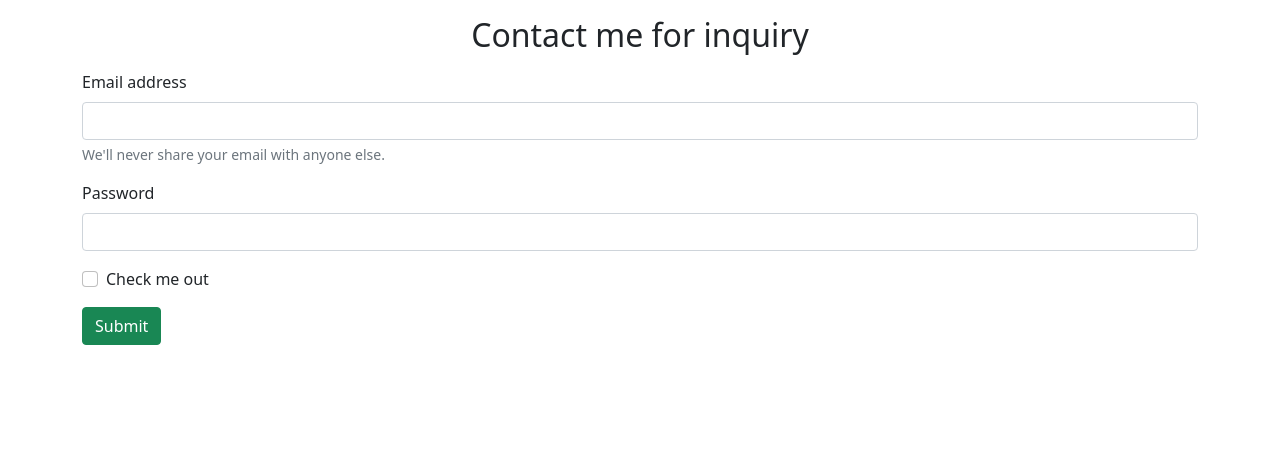
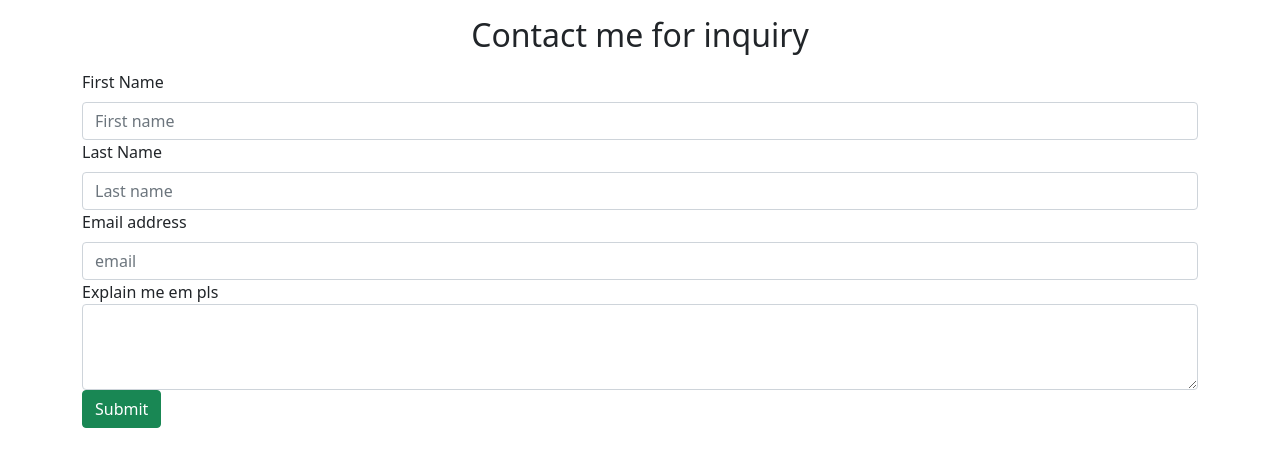
Before and after one commit to questroo/Learning-Django, a Django app: page /contact in a window 1280 px wide. Shown: the part 56-523 px from the top of the page. Run offline with Django 3.2, Linux system fonts and the light colour scheme.

Commit message:
Second commit

```diff
--- a/home/admin.py
+++ b/home/admin.py
@@ -1,3 +1,5 @@
 from django.contrib import admin
+from home.models import Contact
 
 # Register your models here.
+admin.site.register(Contact)
--- a/home/urls.py
+++ b/home/urls.py
@@ -1,6 +1,12 @@
 from django.contrib import admin
 from django.urls import path, include
 from home import views
+
+# Django admin header customization
+
+admin.site.site_header = "My Awesome Admin"
+admin.site.site_title = "My Awesome Site Secret Section"
+admin.site.index_title = "My Title"
 
 urlpatterns = [
     path('', views.home, name='home'),
--- a/home/views.py
+++ b/home/views.py
@@ -1,4 +1,5 @@
 from django.shortcuts import render, HttpResponse
+from home.models import Contact
 
 # Create your views here.
 def home(request):
@@ -12,6 +13,15 @@ def projects(request):
     return render(request, 'projects.html')
 
 def contact(request):
+    if request.method=="POST":
+        firstname = request.POST['firstname']
+        lastname = request.POST['lastname']
+        email = request.POST['email']
+        desc = request.POST['desc']
+        contact = Contact(firstname=firstname, lastname=lastname, email=email, desc=desc)
+        contact.save()
+        print("data saved into db")
+
     return render(request, 'contact.html')
 
 def blog(request):
--- a/portfolio/settings.py
+++ b/portfolio/settings.py
@@ -31,6 +31,7 @@ ALLOWED_HOSTS = []
 # Application definition
 
 INSTALLED_APPS = [
+    'home',
     'django.contrib.admin',
     'django.contrib.auth',
     'django.contrib.contenttypes',
--- a/templates/contact.html
+++ b/templates/contact.html
@@ -1,20 +1,25 @@
 <!doctype html>
 <html lang="en">
+
 <head>
     <!-- Required meta tags -->
     <meta charset="utf-8">
     <meta name="viewport" content="width=device-width, initial-scale=1">
 
     <!-- Bootstrap CSS -->
-    <link href="https://cdn.jsdelivr.net/npm/bootstrap@5.1.3/dist/css/bootstrap.min.css" rel="stylesheet" integrity="sha384-1BmE4kWBq78iYhFldvKuhfTAU6auU8tT94WrHftjDbrCEXSU1oBoqyl2QvZ6jIW3" crossorigin="anonymous">
+    <link href="https://cdn.jsdelivr.net/npm/bootstrap@5.1.3/dist/css/bootstrap.min.css" rel="stylesheet"
+        integrity="sha384-1BmE4kWBq78iYhFldvKuhfTAU6auU8tT94WrHftjDbrCEXSU1oBoqyl2QvZ6jIW3" crossorigin="anonymous">
 
     <title>Contact</title>
 </head>
+
 <body>
     <nav class="navbar navbar-expand-lg navbar-dark bg-dark">
         <div class="container-fluid">
             <a class="navbar-brand" href="/">Justin Pog</a>
-          <button class="navbar-toggler" type="button" data-bs-toggle="collapse" data-bs-target="#navbarSupportedContent" aria-controls="navbarSupportedContent" aria-expanded="false" aria-label="Toggle navigation">
+            <button class="navbar-toggler" type="button" data-bs-toggle="collapse"
+                data-bs-target="#navbarSupportedContent" aria-controls="navbarSupportedContent" aria-expanded="false"
+                aria-label="Toggle navigation">
                 <span class="navbar-toggler-icon"></span>
             </button>
             <div class="collapse navbar-collapse" id="navbarSupportedContent">
@@ -45,28 +50,35 @@
 
     <div class="container">
         <h2 class="text-center my-3">Contact me for inquiry</h2>
-          <form>
-            <div class="mb-3">
-              <label for="exampleInputEmail1" class="form-label">Email address</label>
-              <input type="email" class="form-control" id="exampleInputEmail1" aria-describedby="emailHelp">
-              <div id="emailHelp" class="form-text">We'll never share your email with anyone else.</div>
+        <form action="/contact" method="post">
+            {% csrf_token %}
+            <div class="form-group">
+                <label for="firstname" class="form-label">First Name</label>
+                <input type="name" class="form-control" id="firstname" name="firstname" placeholder="First name">
             </div>
-            <div class="mb-3">
-              <label for="exampleInputPassword1" class="form-label">Password</label>
-              <input type="password" class="form-control" id="exampleInputPassword1">
+            <div class="form-group">
+                <label for="lastname" class="form-label">Last Name</label>
+                <input type="name" class="form-control" id="lastname" name="lastname" placeholder="Last name">
             </div>
-            <div class="mb-3 form-check">
-              <input type="checkbox" class="form-check-input" id="exampleCheck1">
-              <label class="form-check-label" for="exampleCheck1">Check me out</label>
+            <div class="form-group">
+                <label for="email" class="form-label">Email address</label>
+                <input type="email" class="form-control" id="email" name="email" placeholder="email">
             </div>
-            <button type="button" class="btn btn-success">Submit</button>
+            <div class="form-group">
+                <label for="formcontroltextarea">Explain me em pls</label>
+                <textarea class="form-control" id="desc" name="desc" rows="3"></textarea>
+            </div>
+
+            <button type="submit" class="btn btn-success">Submit</button>
         </form>
     </div>
 
     <!-- Optional JavaScript; choose one of the two! -->
 
     <!-- Option 1: Bootstrap Bundle with Popper -->
-    <script src="https://cdn.jsdelivr.net/npm/bootstrap@5.1.3/dist/js/bootstrap.bundle.min.js" integrity="sha384-ka7Sk0Gln4gmtz2MlQnikT1wXgYsOg+OMhuP+IlRH9sENBO0LRn5q+8nbTov4+1p" crossorigin="anonymous"></script>
+    <script src="https://cdn.jsdelivr.net/npm/bootstrap@5.1.3/dist/js/bootstrap.bundle.min.js"
+        integrity="sha384-ka7Sk0Gln4gmtz2MlQnikT1wXgYsOg+OMhuP+IlRH9sENBO0LRn5q+8nbTov4+1p"
+        crossorigin="anonymous"></script>
 
     <!-- Option 2: Separate Popper and Bootstrap JS -->
     <!--
@@ -74,4 +86,5 @@
     <script src="https://cdn.jsdelivr.net/npm/bootstrap@5.1.3/dist/js/bootstrap.min.js" integrity="sha384-QJHtvGhmr9XOIpI6YVutG+2QOK9T+ZnN4kzFN1RtK3zEFEIsxhlmWl5/YESvpZ13" crossorigin="anonymous"></script>
     -->
 </body>
+
 </html>
--- a/templates/home.html
+++ b/templates/home.html
@@ -86,7 +86,7 @@
         <div class="row">
             <div class="col-md-4">
                 <div class="card" style="width: 18rem;">
-                    <img src="https://source.unsplash.com/500x300/?nature,water" class="card-img-top" alt="...">
+                    <img src="https://source.unsplash.com/500x300/?coding,python" class="card-img-top" alt="...">
                     <div class="card-body">
                         <h5 class="card-title">Card title</h5>
                         <p class="card-text">Some quick example text to build on the card title and make up the bulk of
@@ -98,7 +98,7 @@
             </div>
             <div class="col-md-4">
                 <div class="card" style="width: 18rem;">
-                    <img src="https://source.unsplash.com/500x300/?nature,water" class="card-img-top" alt="...">
+                    <img src="https://source.unsplash.com/500x300/?robotics,machine learning" class="card-img-top" alt="...">
                     <div class="card-body">
                         <h5 class="card-title">Card title</h5>
                         <p class="card-text">Some quick example text to build on the card title and make up the bulk of
@@ -110,7 +110,7 @@
             </div>
             <div class="col-md-4">
                 <div class="card" style="width: 18rem;">
-                    <img src="https://source.unsplash.com/500x300/?nature,water" class="card-img-top" alt="...">
+                    <img src="https://source.unsplash.com/500x300/?Video games,maplestory" class="card-img-top" alt="...">
                     <div class="card-body">
                         <h5 class="card-title">Card title</h5>
                         <p class="card-text">Some quick example text to build on the card title and make up the bulk of
```
Also changed, not shown: home/models.py (+8 -0 lines), db.sqlite3, home/migrations/0001_initial.py (added), static/River.jpg (added). Lines whose indentation alone changed are shown as unchanged.
